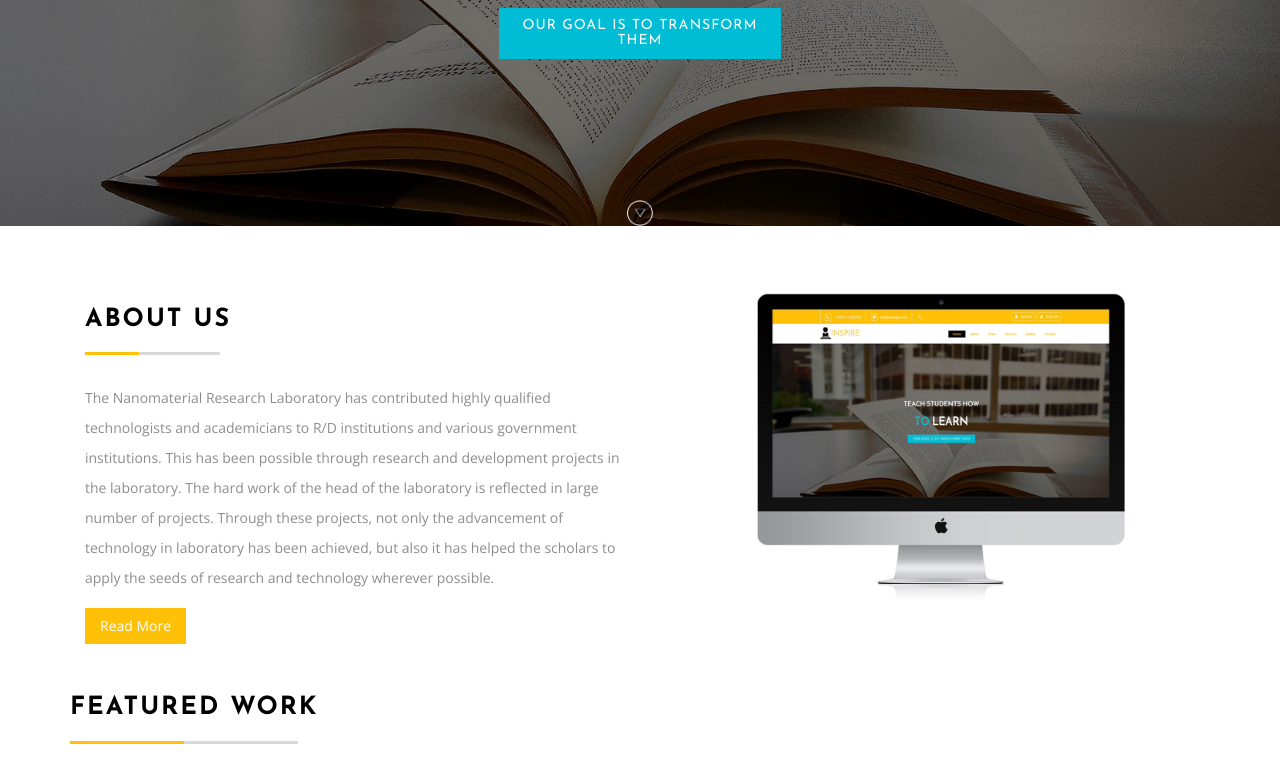
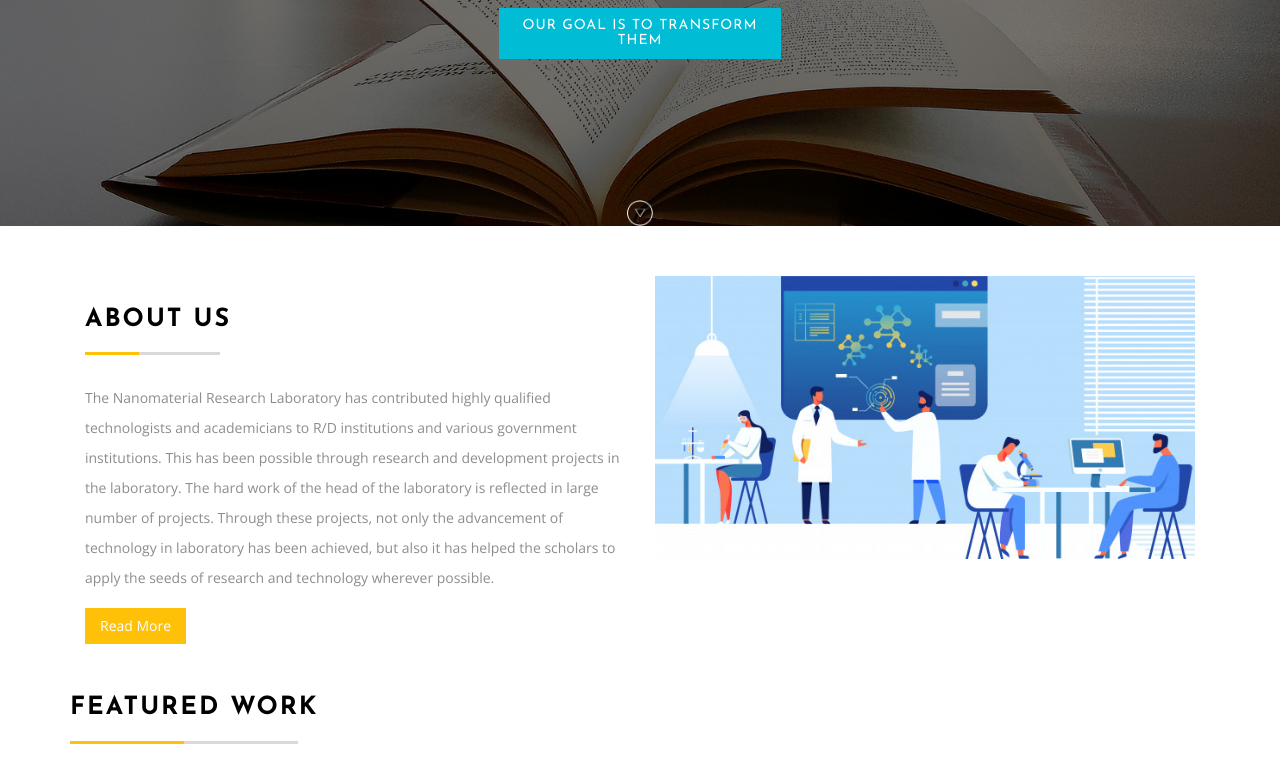
Before and after one commit to hmmonotone/NanoLaboratory, a plain HTML site: page index.html in a window 1280 px wide. Shown: the part 479-1248 px from the top of the page. Drawn offline with nearby package versions, Linux system fonts and the light colour scheme.

Commit message:
added content

```diff
--- a/index.html
+++ b/index.html
@@ -187,7 +187,7 @@ Smartphone Compatible web template, free webdesigns for Nokia, Samsung, LG, Sony
 				</div>
 
 				<div class="col-md-6 wthree_about_grid_right">
-					<img src="images/11.jpg" alt=" " class="img-responsive" />
+					<img src="images/about2.jpg" alt=" " class="img-responsive" />
 				</div>
 				<div class="clearfix"> </div>
 			</div>
```
Also changed, not shown: images/about.jpg (added), images/about2.jpg (added).
